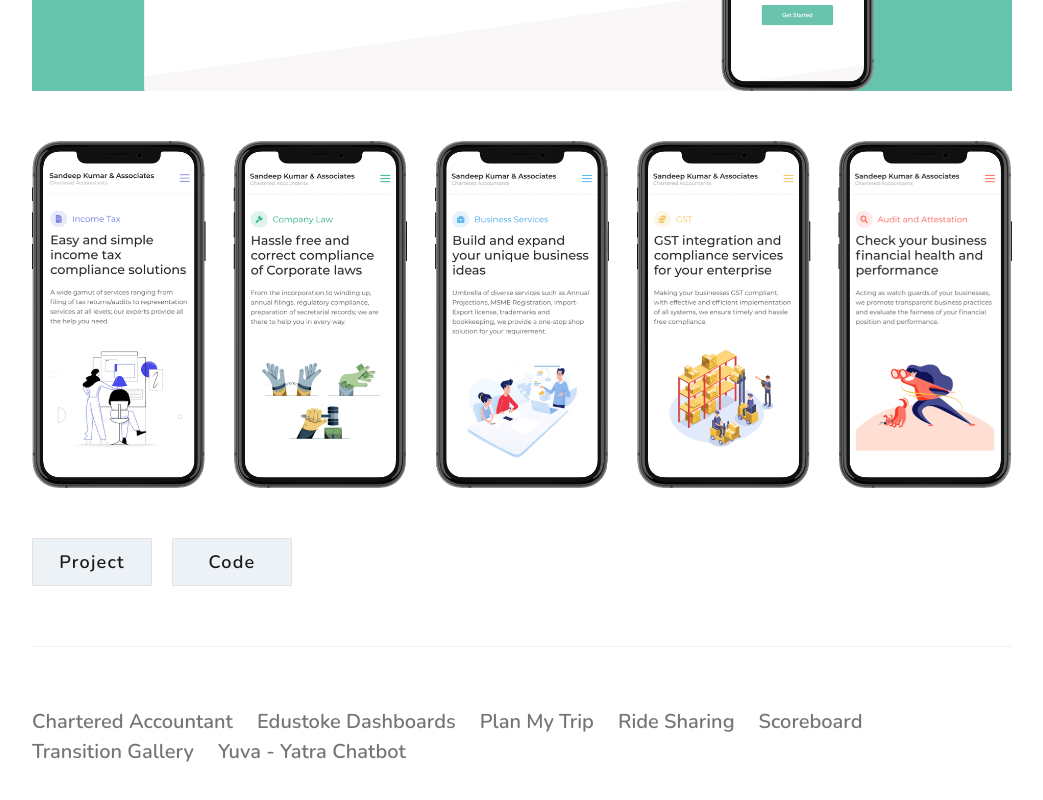
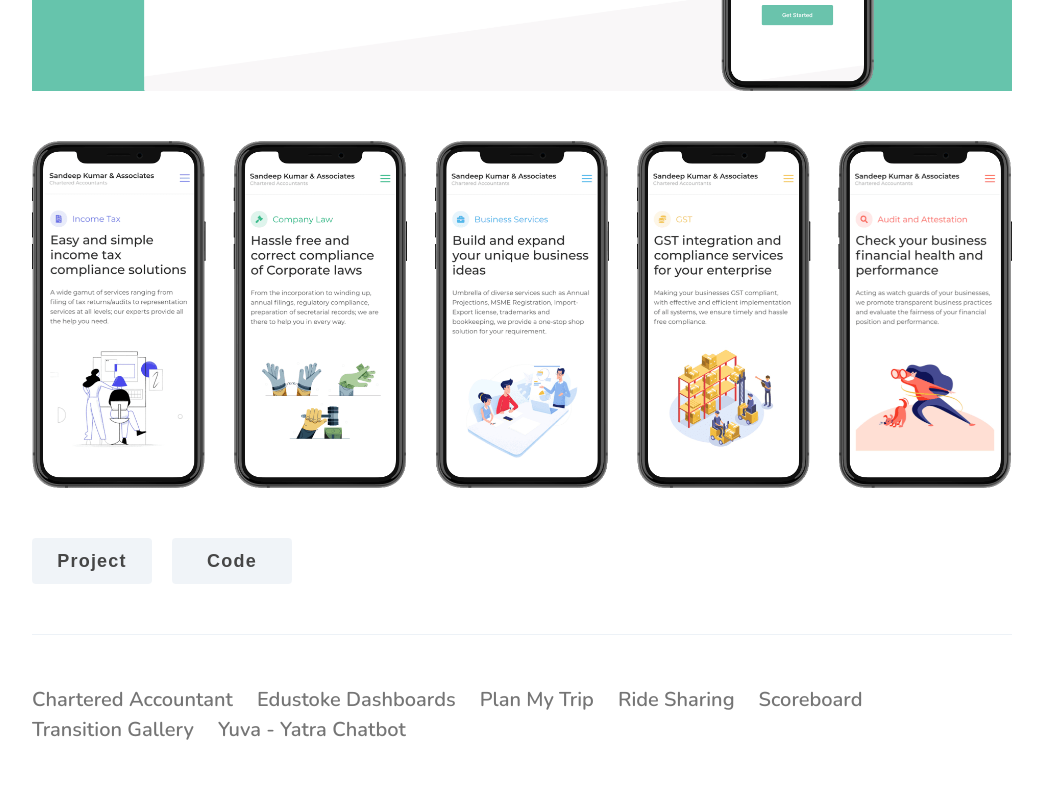
Before and after one commit to abhishekjakhar/portfolio, a Next.js app: page /projects/cask in a window 1280 px wide. Shown: the part 746-1546 px from the top of the page, without its empty margins (118-1161 px from the left). Built offline with nearby package versions, Linux system fonts and the light colour scheme.

Commit message:
styling updates + bug fixes :bug:

```diff
--- a/components/Button.js
+++ b/components/Button.js
@@ -2,7 +2,8 @@ import React from 'react'
 import PropTypes from 'prop-types'
 
 const Button = ({ children, website }) => (
-  <a
+  <button
+    type="button"
     className="btn btn-cta"
     href={website}
     target="_blank"
@@ -39,13 +40,16 @@ const Button = ({ children, website }) => (
         letter-spacing: 1.2px;
         color: var(--text-color-darkest);
         background-color: var(--color-link);
-        border: 1px solid #e1e3e6;
-        -webkit-transition: opacity 400ms;
-        -o-transition: opacity 400ms;
-        transition: opacity 400ms;
+        border-radius: 4px;
+        opacity: 0.8;
+        transition: all 250ms;
+      }
+
+      .btn-cta:hover {
+        opacity: 1;
       }
     `}</style>
-  </a>
+  </button>
 )
 
 Button.propType = {
--- a/components/Divider.js
+++ b/components/Divider.js
@@ -6,7 +6,7 @@ const Divider = () => (
       div {
         height: 1px;
         width: 100%;
-        margin: 6rem 0;
+        margin: 5rem 0;
         background-color: var(--color-link);
       }
     `}</style>
--- a/components/Header.js
+++ b/components/Header.js
@@ -2,7 +2,6 @@ import React, { useState } from 'react'
 import Link from 'next/link'
 import ActiveLink from './ActiveLink'
 import Hamburger from './Hamburger'
-import ThemeSwitch from './ThemeSwitch'
 
 const navigation = [
   {
@@ -44,19 +43,13 @@ const Header = () => {
             <li
               key={`${item.name}-desktop`}
               className={index === 0 ? 'ml-0' : 'ml-3 phone-ml-3'}>
-              <ActiveLink
-                href={item.link}
-                activeClassName="link-active"
-                replace>
+              <ActiveLink href={item.link} activeClassName="link-active">
                 <a className="link u-fontSize16 u-textColorNormal u-textColorDarkerHover u-transition--transform300Spring">
                   {item.name}
                 </a>
               </ActiveLink>
             </li>
           ))}
-          <li className="ml-5 phone-ml-3">
-            <ThemeSwitch />
-          </li>
         </ul>
         <div className="u-phoneShow">
           <Hamburger
--- a/components/Project.js
+++ b/components/Project.js
@@ -7,7 +7,7 @@ const Project = props => {
 
   return (
     <article className="u-relative u-cursorPointer project">
-      <Link href="/projects/[slug]" as={`/projects/${slug}`}>
+      <Link as={`/projects/${slug}`} href="/projects/[slug]">
         <a className="u-block u-width100Percent u-height100Percent">
           <figure className="image">
             <img
--- a/components/ProjectBody.js
+++ b/components/ProjectBody.js
@@ -5,6 +5,8 @@ export default function ProjectBody({ description, website, code }) {
   return (
     <article>
       {description.map((element, index) => {
+        console.log('Length', description.length - 1)
+        console.log('Index Length', index)
         let innerContent = null
         if (element.type === 'image') {
           innerContent = (
@@ -34,15 +36,21 @@ export default function ProjectBody({ description, website, code }) {
           )
         }
         return (
-          <div className="mb-10 phone-mb-4" key={index.toString()}>
+          <div
+            className={
+              description.length - 1 !== index ? 'mb-10 phone-mb-4' : 'mb-0'
+            }
+            key={index.toString()}>
             {innerContent}
           </div>
         )
       })}
-      <div className="u-flex phone-f-column phone-mt-8">
-        {website && <Button website={website}>Project</Button>}
-        {code && <Button website={code}>Code</Button>}
-      </div>
+      {website || code ? (
+        <div className="u-flex phone-f-column mt-10">
+          {website && <Button website={website}>Project</Button>}
+          {code && <Button website={code}>Code</Button>}
+        </div>
+      ) : null}
     </article>
   )
 }
--- a/components/ProjectNav.js
+++ b/components/ProjectNav.js
@@ -6,14 +6,12 @@ const ProjectNav = ({ projects }) => {
   return (
     <nav>
       <ul className="u-flex f-row f-wrap">
-        {projects.map(project => {
+        {projects.map(p => {
           return (
-            <li key={project.slug}>
-              <ActiveLink
-                as={`/projects/${project.slug}`}
-                href="/projects/[pathname]">
+            <li key={p.slug}>
+              <ActiveLink as={`/projects/${p.slug}`} href="/projects/[slug]">
                 <a className="u-fontSize20 u-fontWeightBold u-textColorDarkerHover u-transition-all300Custom">
-                  {project.title}
+                  {p.title}
                 </a>
               </ActiveLink>
             </li>
--- a/components/ResumeHeading.js
+++ b/components/ResumeHeading.js
@@ -2,11 +2,11 @@ import PropTypes from 'prop-types'
 
 export default function ResumeHeading({ children }) {
   return (
-    <main className="mb-2 u-flex align-items-center">
+    <div className="mb-2 u-flex align-items-center">
       <h2 className="u-fontSize20 u-phone-fontSize18 u-fontWeightBold u-textColorDarker u-lineHeight26 u-letterSpacingHalf">
         {children}
       </h2>
-    </main>
+    </div>
   )
 }
 
--- a/components/ThemeSwitch.js
+++ /dev/null
@@ -1,123 +0,0 @@
-/* eslint-disable jsx-a11y/label-has-associated-control */
-import { useState, useLayoutEffect } from 'react'
-
-import * as gtag from '../lib/gtag'
-
-const ThemeSwitch = () => {
-  const [siteTheme, setSiteTheme] = useState('light')
-  let body = ''
-  useLayoutEffect(() => {
-    body = window.document.body
-    if (body.classList.contains('dark')) {
-      setSiteTheme('dark')
-    } else {
-      setSiteTheme('light')
-    }
-  })
-
-  const handleThemeChange = e => {
-    const isChecked = e.target.checked
-    let eventLabel = ''
-    if (isChecked) {
-      body.classList.remove('light')
-      body.classList.add('dark')
-      setSiteTheme('dark')
-      eventLabel = 'Dark'
-    } else {
-      body.classList.remove('dark')
-      body.classList.add('light')
-      setSiteTheme('light')
-      eventLabel = 'Light'
-    }
-    gtag.event({
-      action: 'theme_change',
-      category: 'Theme',
-      label: eventLabel,
-    })
-  }
-
-  return (
-    <div className="switch">
-      <input
-        className="switch__input"
-        type="checkbox"
-        name="switch"
-        id="switch"
-        checked={siteTheme === 'dark'}
-        onChange={handleThemeChange}
-      />
-      <label aria-hidden="true" className="switch__label" htmlFor="switch" />
-      <div aria-hidden="true" className="switch__marker" />
-      <style jsx>
-        {`
-          --switch-width: 44px;
-          --switch-height: 22px;
-          --switch-padding: 2px;
-          --switch-animation-duration: 0.2s;
-
-          .switch {
-            display: flex;
-            flex-shrink: 0;
-            align-items: center;
-            position: relative;
-            width: var(--switch-width);
-            height: var(--switch-height);
-            border-radius: 50em;
-            padding: var(--switch-padding) 0;
-          }
-
-          .switch__input,
-          .switch__label {
-            position: absolute;
-            left: 0;
-            top: 0;
-          }
-
-          .switch__input {
-            margin: 0;
-            padding: 0;
-            opacity: 0;
-            height: 0;
-            width: 0;
-            pointer-events: none;
-          }
-
-          .switch__input:checked + .switch__label {
-            background-color: var(--color-black);
-          }
-
-          .switch__input:checked + .switch__label + .switch__marker {
-            left: calc(100% - var(--switch-height) + var(--switch-padding));
-          }
-
-          .switch__label {
-            width: 100%;
-            height: 100%;
-            color: transparent;
-            user-select: none;
-            background-color: var(--color-black);
-            border-radius: inherit;
-            z-index: 1;
-            transition: background var(--switch-animation-duration);
-          }
-
-          .switch__marker {
-            position: relative;
-            background-color: var(--color-white);
-            width: calc(var(--switch-height) - var(--switch-padding) * 2);
-            height: calc(var(--switch-height) - var(--switch-padding) * 2);
-            border-radius: 50%;
-            z-index: 2;
-            pointer-events: none;
-            box-shadow: 0 1px 1px rgba(0, 0, 0, 0.5);
-            left: var(--switch-padding);
-            transition: left var(--switch-animation-duration);
-            will-change: left;
-          }
-        `}
-      </style>
-    </div>
-  )
-}
-
-export default ThemeSwitch
--- a/data/blogs.js
+++ b/data/blogs.js
@@ -1,7 +1,7 @@
 export default [
   {
     id: 1,
-    title: 'Returning null from setState(Performance Upgrade)',
+    title: 'Returning null from setState',
     link:
       'https://blog.logrocket.com/returning-null-from-setstate-in-react-16-5fdb1c35d457',
     date: 'May 31, 2019',
--- a/styles/index.css
+++ b/styles/index.css
@@ -54,7 +54,7 @@ body.light {
   --color-link: #edf2f7;
 }
 
-body.dark {
+/* body.dark {
   --color-white: rgb(19, 20, 21);
   --color-black: #f0f3f5;
   --text-color-lighter: rgba(255, 255, 255, 0.3);
@@ -70,7 +70,7 @@ body.dark {
   --color-gray: #282c35;
   --bg-color: #171923;
   --color-link: rgba(255, 255, 255, 0.08);
-}
+} */
 
 #root {
   width: 100%;
@@ -78,14 +78,14 @@ body.dark {
 }
 
 body.light ::selection {
-  background: rgba(255, 113, 208, 0.2);
-  color: #241c15;
+  background-color: rgb(87, 62, 222);
+  color: rgb(255, 255, 255);
 }
 
-body.dark ::selection {
-  background: rgba(255, 113, 208, 0.55);
-  color: #fff;
-}
+/* body.dark ::selection {
+  background-color: rgb(71, 163, 243);
+  color: rgba(255, 255, 255);
+} */
 
 @media only screen and (max-width: 37.5em) {
   html {
@@ -393,6 +393,9 @@ a {
 /********** MARGIN TOP **********/
 .mt-2 {
   margin-top: 1rem;
+}
+.mt-10 {
+  margin-top: 5rem;
 }
 
 @media only screen and (max-width: 37.5em) {
```
